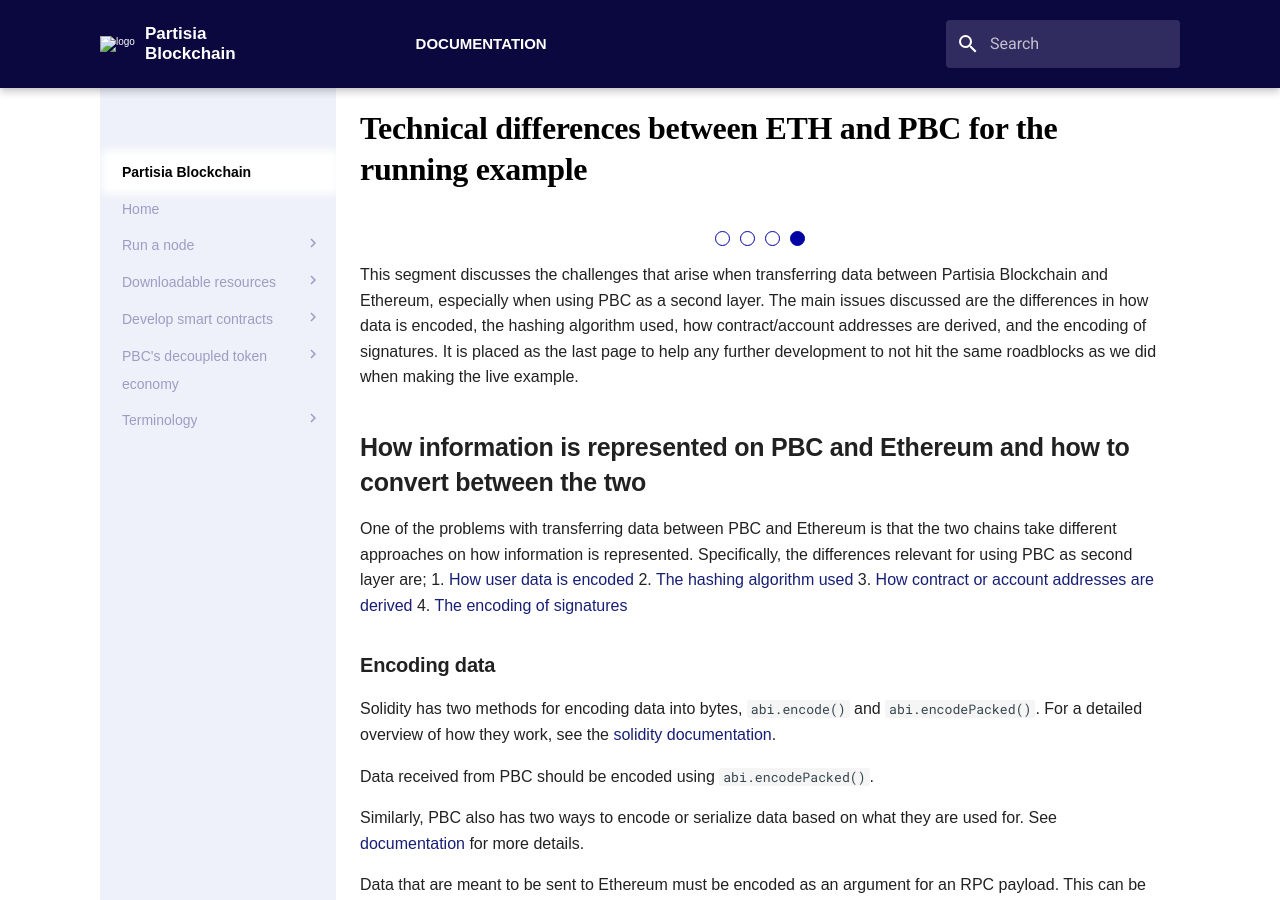
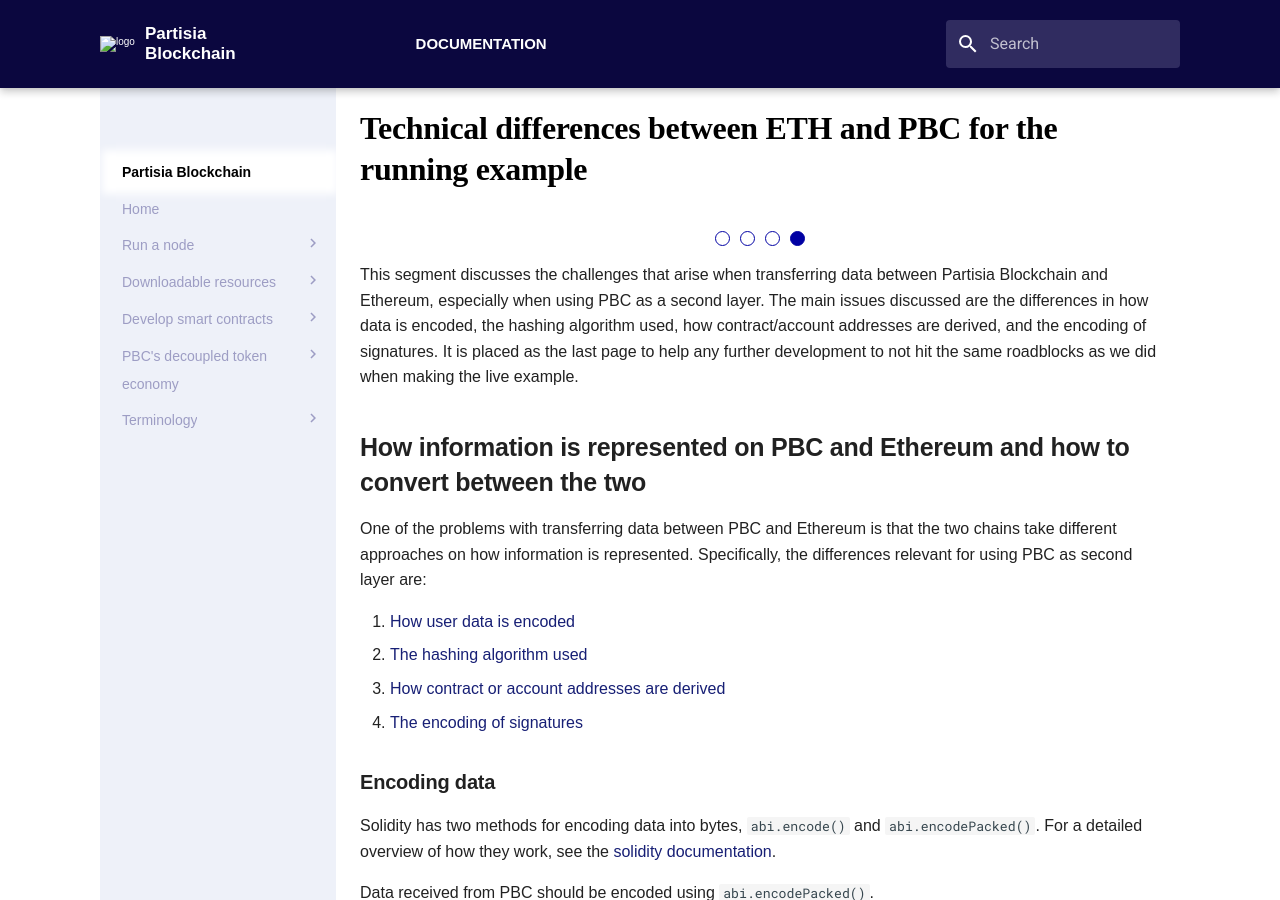
Before and after one commit to 0xSero/partisia-docs, an MkDocs documentation site: the page built from docs/PBC-as-a-second-layer/pbc-as-second-layer-technical-differences-eth-pbc.md, in a window 1280 px wide and 900 px high. Built offline with MkDocs 1.6.1 and Material for MkDocs 9.7.7, drawn with Linux system fonts in a browser that asks for light colours; some web fonts are replaced; a script that is not in the unit is left out.

Commit message:
Adding a br

```diff
--- a/docs/PBC-as-a-second-layer/pbc-as-second-layer-technical-differences-eth-pbc.md
+++ b/docs/PBC-as-a-second-layer/pbc-as-second-layer-technical-differences-eth-pbc.md
@@ -15,7 +15,8 @@
 
 One of the problems with transferring data between PBC and Ethereum is that the two chains take
 different approaches on how information is represented. Specifically, the differences relevant for
-using PBC as second layer are;
+using PBC as second layer are:
+
 1. [How user data is encoded](pbc-as-second-layer-technical-differences-eth-pbc.md#encoding-data)
 2. [The hashing algorithm used](pbc-as-second-layer-technical-differences-eth-pbc.md#hashing-data)
 3. [How contract or account addresses are derived](pbc-as-second-layer-technical-differences-eth-pbc.md#deriving-addresses)
```
